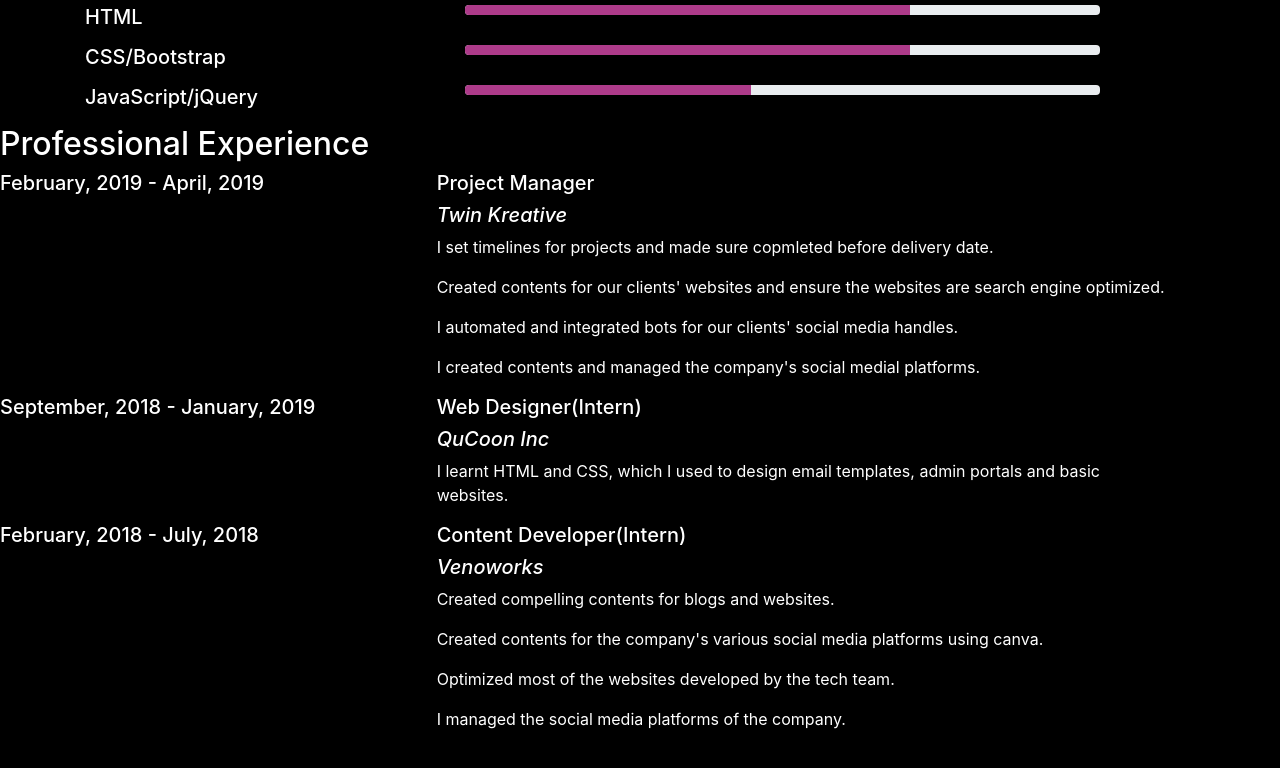
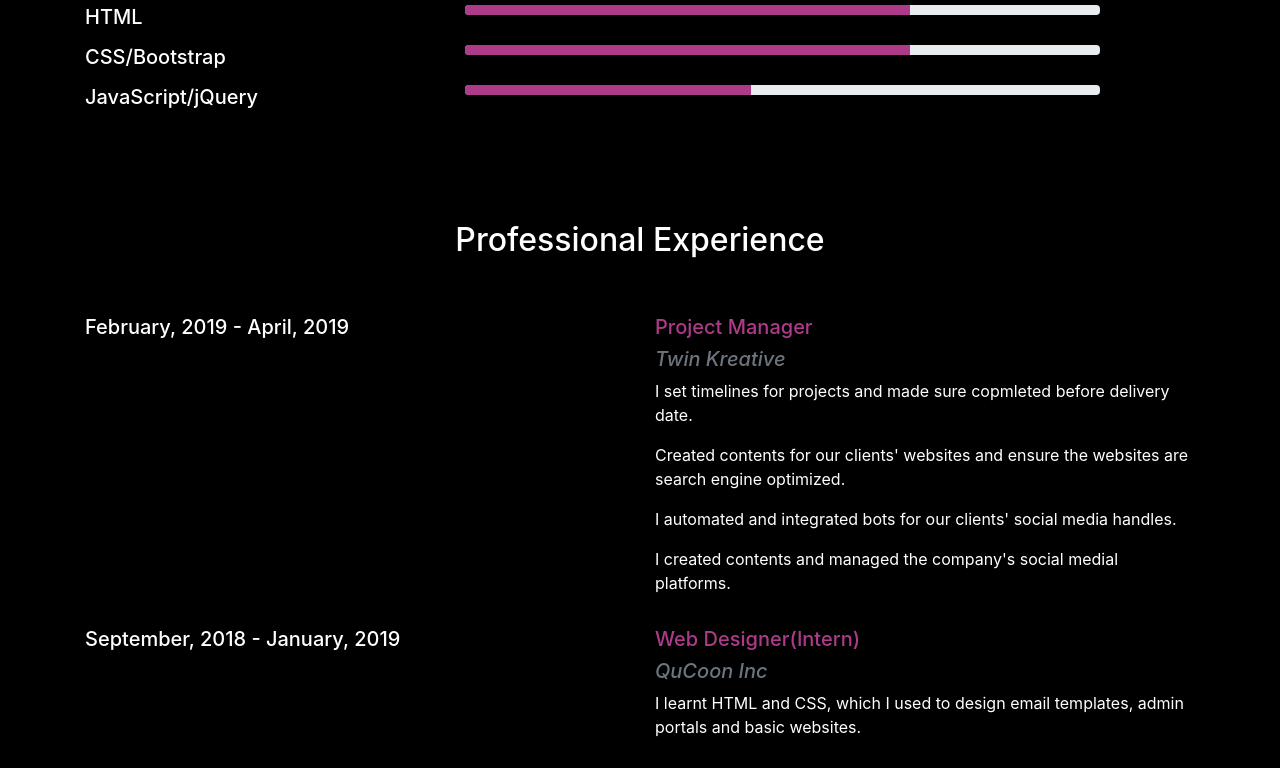
Before and after one commit to chidiogo-akunne/My-Portfolio, a website: page about.html in a window 1280 px wide. Shown: the part 827-1595 px from the top of the page. Before the commit the page ends 1574 px from the top, so only its background shows below. Drawn offline with Linux system fonts and the light colour scheme.

Commit message:
stlye work experience section

```diff
--- a/about.html
+++ b/about.html
@@ -120,44 +120,47 @@
                                             </div>
                                         </div>
                 </section>
-                <section>
-                    <h2> Professional Experience</h2>
-                    <div class="row">
-                        <div class="col-md-4 col-sm-12">
+                <section class="pt-5 mt-5 container">
+                    <h2 class="about-h2 pb-5"> Professional Experience</h2>
+                    <div class="row pb-3">
+                        <div class="col-md-6 col-sm-12">
                             <h5>February, 2019 - April, 2019</h5>
                         </div>
-                        <div class="col-md-7 col-sm-12">
-                            <h5>Project Manager</h5>
-                            <h5><em>Twin Kreative</em></h5>
+                        <div class="col-md-6 col-sm-12">
+                            <h5 class="job-role">Project Manager</h5>
+                            <h5 class="text-muted"><em>Twin Kreative</em></h5>
                             <p>I set timelines for projects and made sure copmleted before delivery date.</p>
                             <p>Created contents for our clients' websites and ensure the websites are search engine optimized.</p>
                             <p>I automated and integrated bots for our clients' social media handles.</p>
                             <p>I created contents and managed the company's social medial platforms.</p>
                         </div>
                     </div>
-                    <div class="row">
-                        <div class="col-md-4 col-sm-12">
+                    <div class="row pb-3">
+                        <div class="col-md-6 col-sm-12">
                             <h5>September, 2018 - January, 2019</h5>
                         </div>
-                        <div class="col-md-7 col-sm-12">
-                            <h5>Web Designer(Intern)</h5>
-                            <h5><em>QuCoon Inc</em></h5>
+                        <div class="col-md-6 col-sm-12">
+                            <h5 class="job-role">Web Designer(Intern)</h5>
+                            <h5 class="text-muted"><em>QuCoon Inc</em></h5>
                             <p>I learnt HTML and CSS, which I used to design email templates, admin portals and basic websites.</p>
                         </div>
                     </div>
-                    <div class="row">
-                        <div  class="col-md-4 col-sm-12">
+                    <div class="row pb-3">
+                        <div  class="col-md-6 col-sm-12">
                             <h5>February, 2018 - July, 2018</h5>
                         </div>
-                        <div class="col-md-7 col-sm-12">
-                            <h5>Content Developer(Intern)</h5>
-                            <h5><em>Venoworks</em></h5>
+                        <div class="col-md-6 col-sm-12">
+                            <h5 class="job-role">Content Developer(Intern)</h5>
+                            <h5 class="text-muted"><em>Venoworks</em></h5>
                             <p>Created compelling contents for blogs and websites.</p>
                             <p>Created contents for the company's various social media platforms using canva.</p>
                             <p>Optimized most of the websites developed by the tech team.</p>
                             <p>I managed the social media platforms of the company.</p>
                         </div>
                     </div>
+                </section>
+                <section class="pt-5 mt-5 container">
+                    <h2 class="about-h2 pb-5">Education</h2>
                 </section>
             </article>
         </main>
--- a/assets/css/style.css
+++ b/assets/css/style.css
@@ -80,3 +80,7 @@ body {
 .progress{
     height: 10px;
 }
+
+.job-role{
+    color: #ad3b8a;
+}
```
Also changed, not shown: index.html (+2 -2 lines).
